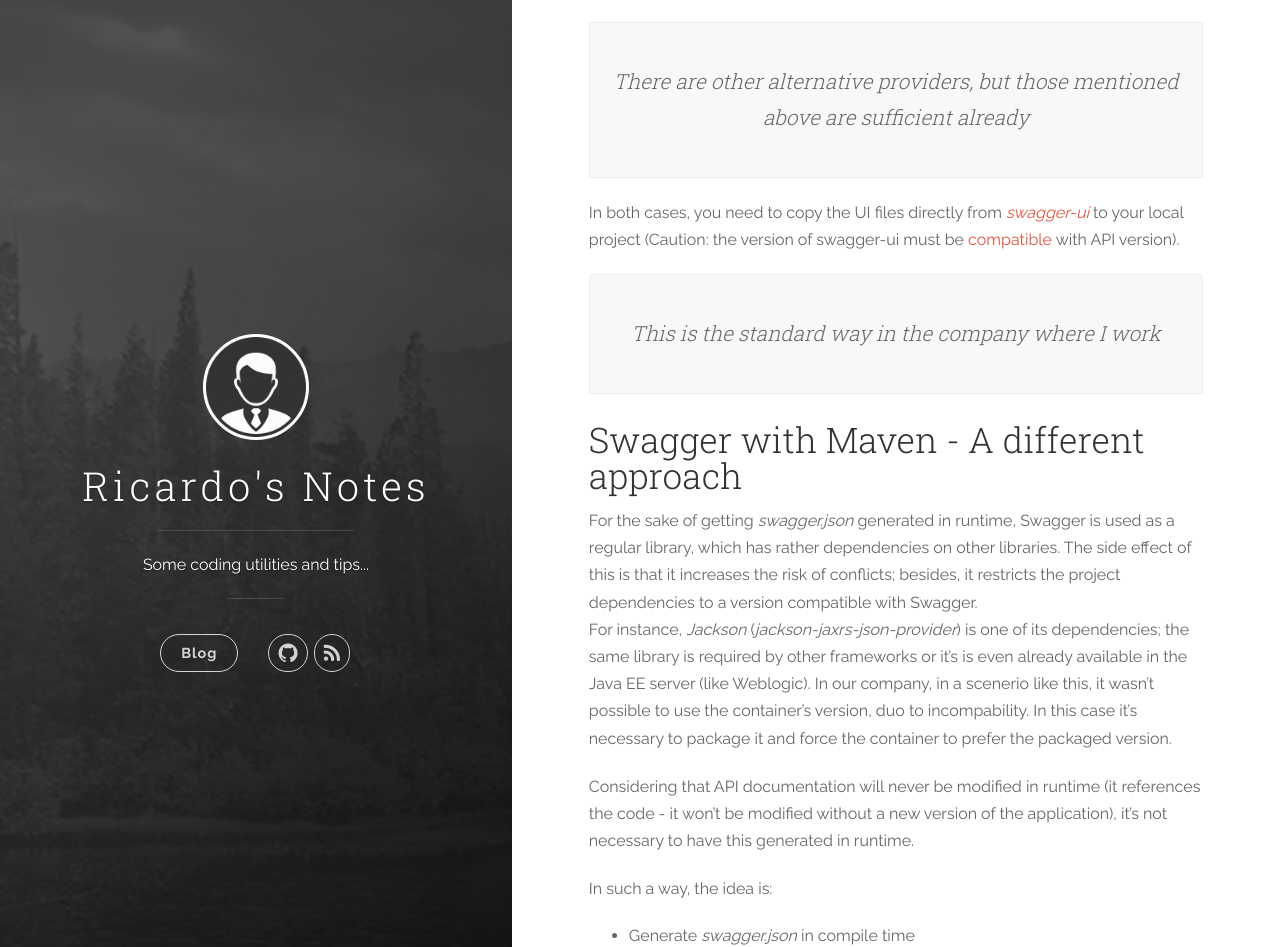
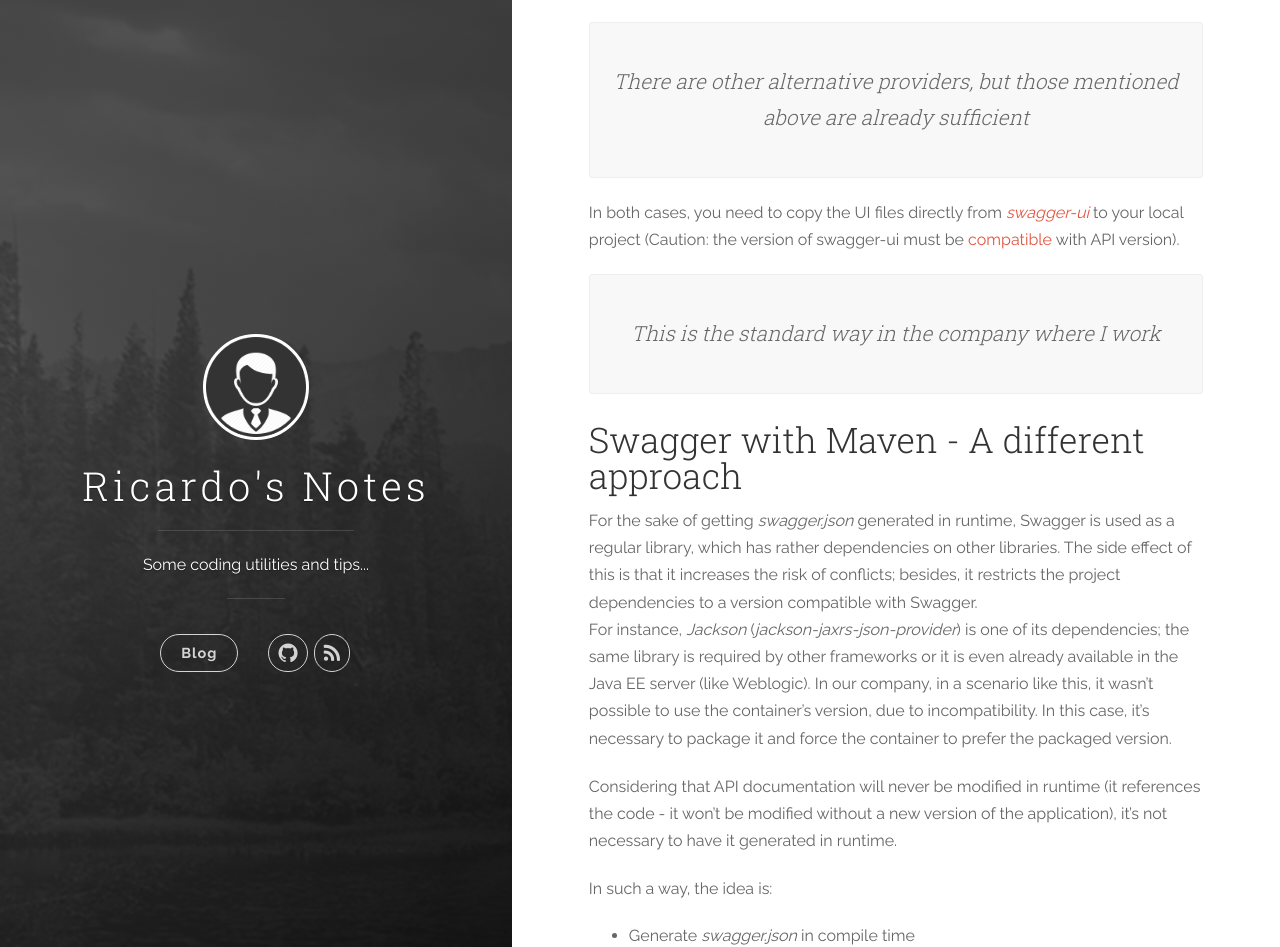
Before and after one commit to ssricardo/ssricardo.github.io, a Jekyll site: the page built from _posts/2017-11-14-rest-swagger-mvn.md, in a window 1280 px wide and 1400 px high, scrolled down 2056 px. Shown: the part 193-1140 px from the top of the window. Built offline with Jekyll 4.4.1, drawn with Linux system fonts in a browser that asks for light colours; nearby versions of some CDN libraries; some of the changed text lies outside the part shown.

Commit message:
Swagger maven - correções

```diff
--- a/_posts/2017-11-14-rest-swagger-mvn.md
+++ b/_posts/2017-11-14-rest-swagger-mvn.md
@@ -54,7 +54,7 @@ In order to get this scenario working, the following steps are required:
 	    * SwaggerSerializers.class;
 * In each service, annotate the classe with `@Api` and the methods with `@ApiOperation`
 
-> There are other alternative providers, but those mentioned above are sufficient already
+> There are other alternative providers, but those mentioned above are already sufficient
 
 In both cases, you need to copy the UI files directly from [*swagger-ui*](https://github.com/swagger-api/swagger-ui) to your local project (Caution: the version of swagger-ui must be [compatible](https://github.com/swagger-api/swagger-ui#compatibility) with API version).
 
@@ -64,9 +64,9 @@ In both cases, you need to copy the UI files directly from [*swagger-ui*](https:
 
 For the sake of getting *swagger.json* generated in runtime, Swagger is used as a regular library, which has rather dependencies on other libraries.
 The side effect of this is that it increases the risk of conflicts; besides, it restricts the project dependencies to a version compatible with Swagger.
-For instance, *Jackson* (*jackson-jaxrs-json-provider*) is one of its dependencies; the same library is required by other frameworks or it's is even already available in the Java EE server (like Weblogic). In our company, in a scenerio like this, it wasn't possible to use the container's version, duo to incompability. In this case it's necessary to package it and force the container to prefer the packaged version.
+For instance, *Jackson* (*jackson-jaxrs-json-provider*) is one of its dependencies; the same library is required by other frameworks or it is  even already available in the Java EE server (like Weblogic). In our company, in a scenario like this, it wasn't possible to use the container's version, due to incompatibility. In this case, it's necessary to package it and force the container to prefer the packaged version.
 
-Considering that API documentation will never be modified in runtime (it references the code - it won't be modified without a new version of the application), it's not necessary to  have this generated in runtime.
+Considering that API documentation will never be modified in runtime (it references the code - it won't be modified without a new version of the application), it's not necessary to  have it generated in runtime.
 
 In such a way, the idea is:
 
@@ -124,7 +124,7 @@ Although there is still one dependency on swagger in the project, it is a more r
 			<scope>provided</scope>
 		</dependency>
 
-Furthermore it isn't necessary to package and configure Jackson, Scala and other libs.
+Furthermore, it isn't necessary to package and configure Jackson, Scala and other libs.
 Done! You can use Swagger auto generated documentation, without having it packaged.
 
 *!EOF*
```
Also changed, not shown: other parts of _posts/2017-11-14-rest-swagger-mvn.md (+2 -2 lines).
